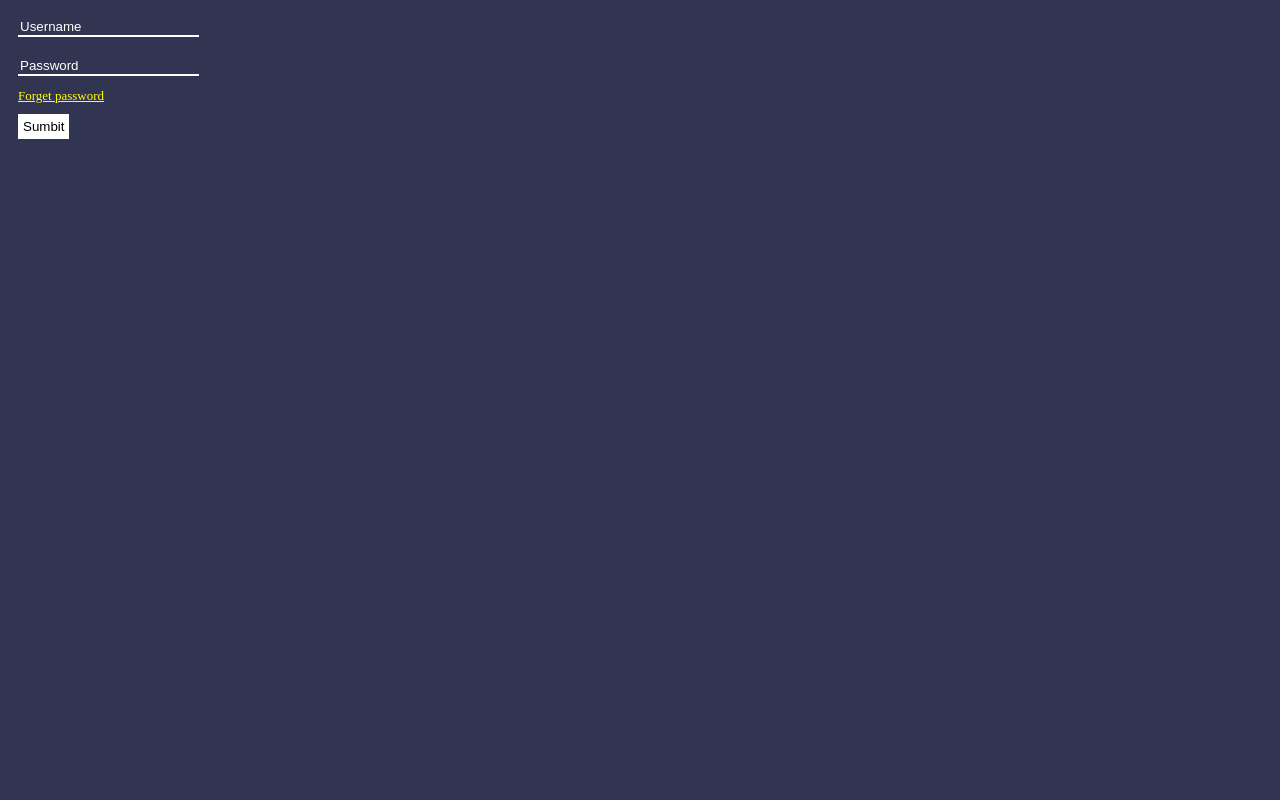
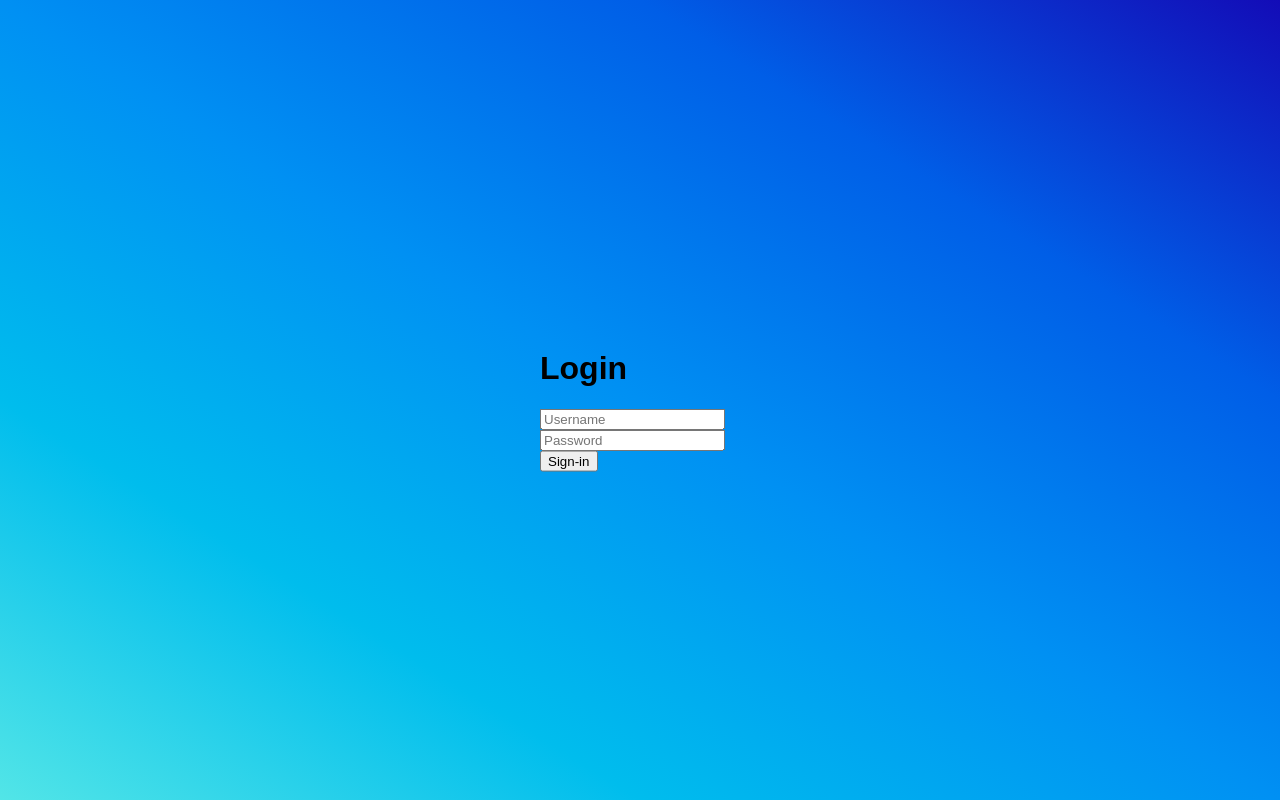
Before and after one commit to Nafisarkar/Responsive-web-Practice-, a plain HTML site: page Loginpage/index.html in a window 1280 px wide. Drawn offline with Linux system fonts and the light colour scheme; a web font is replaced by a local one.

Commit message:
added background and login

```diff
--- a/Loginpage/index.html
+++ b/Loginpage/index.html
@@ -6,9 +6,19 @@
 		<title>better blc</title>
 	</head>
 	<body>
-		<input type="text" placeholder="Username" class="form"><br>
-		<input type="text" placeholder="Password" class="form"><br>
-		<a href="www.google.com" id="link">Forget password</a><br>
-		<button type="button" id="submit">Sumbit</button><br>
+		<div class="login-box">
+			<h1>Login</h1>
+
+			<div class="text-box">
+				<input type="text" placeholder="Username" name="" value="" />
+			</div>
+
+			<div class="text-box">
+				<input type="text" placeholder="Password" name="" value="" />
+		  </div>
+
+			<input type="button" placeholder="" value="Sign-in">
+
+		</div>
 	</body>
 </html>
--- a/Loginpage/style.css
+++ b/Loginpage/style.css
@@ -1,24 +1,19 @@
-*{
-  color: white ;
-  background-color: #313552 ;
+@import url('https://fonts.googleapis.com/css2?family=Dongle:wght@300&display=swap');
+body{
+  margin: 0px;
+  padding: 0px;
+  font-family: 'Dongle', sans-serif;
+  background-image: linear-gradient(to right top, #52e5e7, #00bded, #0090f3, #005ee7, #130cb7);
+  background-repeat: no-repeat;
+  background-size: cover;
+  background-position: center;
+  background-attachment: fixed;
 }
-::placeholder{
-  color:white;
+.login-box{
+  width: 200px;
+  position: absolute;
+  top: 50%;
+  left: 50%;
+  transform: translate(-50%, -50%);
+  color: black;
 }
-.form{
-  border:none;
-  border-bottom:2px solid ;
-  margin: 10px;
-}
-#submit{
-  margin: 10px;
-  border:none;
-  padding: 5px;
-  background-color: white ;
-  color : black ;
-}
-#link{
-  margin-left: 10px;
-  font-size:13px;
-  color:yellow;
-}
```
